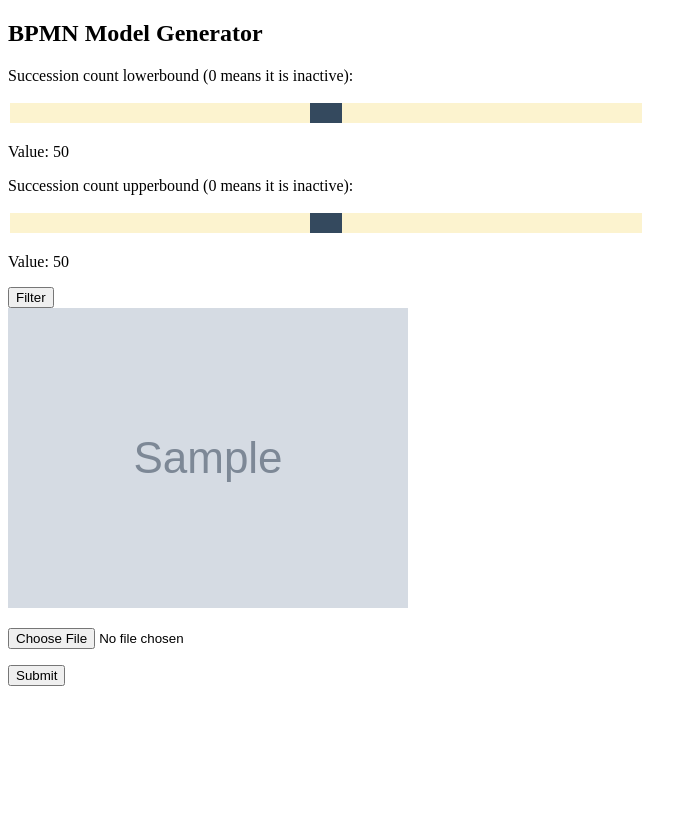
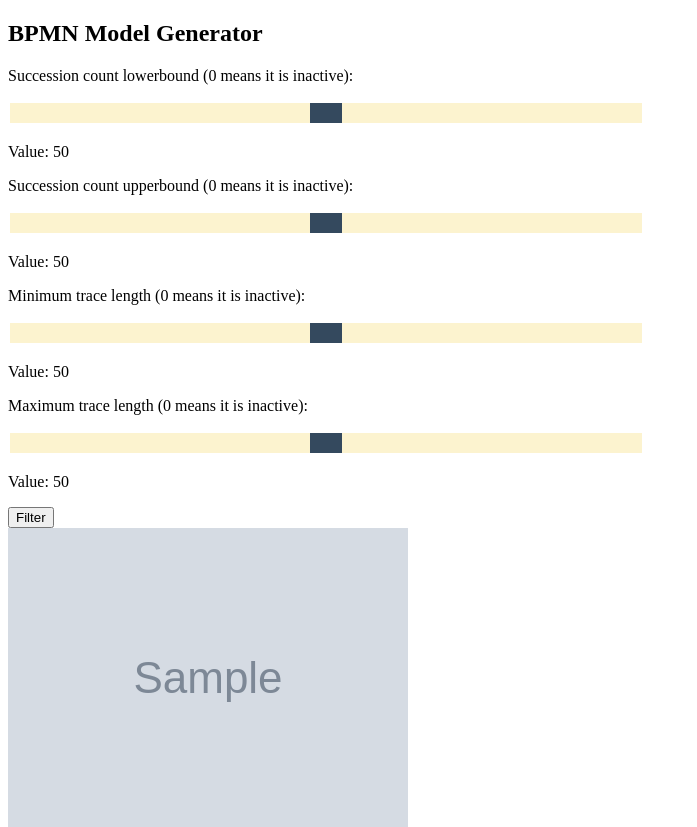
Before and after one commit to worso11/MBWebApp, a Flask app: template templates/upload.html in a window 1280 px wide. Shown: the top 827 px of the page, without its empty margins (0-697 px from the left). Before the commit the page ends 686 px from the top, so only its background shows below. Run offline with Flask 2, Linux system fonts and the light colour scheme; the template is opened without the code that fills it: most values are stand-ins (such as "Sample title", 1, 10 or a date in 2020); grey boxes marked "Sample" are stand-in pictures.

Commit message:
Add trace length filter

```diff
--- a/app.py
+++ b/app.py
@@ -48,9 +48,9 @@ def upload_image():
         G = myGraph.MyGraph()
         model_filename = os.path.join('static', filename)
         image_filename = os.path.join('static', "simple_process_model.png")
-        maxSlider = G.create_and_display_graph(image_filename, filename=model_filename)
+        maxSlider, maxSlider2 = G.create_and_display_graph(image_filename, filename=model_filename)
 
-        return render_template('upload.html', filename=image_filename, sliderValue=0, sliderValue2=0, maxSlider=maxSlider)
+        return render_template('upload.html', filename=image_filename, sliderValue=0, sliderValue2=0, sliderValue3=0, sliderValue4=0, maxSlider=maxSlider, maxSlider2=maxSlider2)
     else:
         flash('Allowed image types are -> csv, xes')
         return redirect(request.url)
@@ -87,27 +87,35 @@ def config_csv():
     df.to_csv(model_filename)
 
     G = myGraph.MyGraph()
-    maxSlider = G.create_and_display_graph(image_filename, filename=model_filename)
+    maxSlider, maxSlider2 = G.create_and_display_graph(image_filename, filename=model_filename)
 
-    return render_template('upload.html', filename=image_filename, sliderValue=0, sliderValue2=0, maxSlider=maxSlider)
+    return render_template('upload.html', filename=image_filename, sliderValue=0, sliderValue2=0, sliderValue3=0, sliderValue4=0, maxSlider=maxSlider, maxSlider2=maxSlider2)
 
 @app.route('/filtered', methods=['POST'])
 def filter_model():
     lower_filter = int(request.form["lowerFilter"])
     upper_filter = int(request.form["upperFilter"])
+    length_min_filter = int(request.form["lengthMinFilter"])
+    length_max_filter = int(request.form["lengthMaxFilter"])
 
     if (upper_filter == 0):
         upper_filter = float('inf')
 
+    if (length_max_filter == 0):
+        length_max_filter = float('inf')
+
     G = myGraph.MyGraph()
     model_filename = os.path.join('static', "simple_process_model." + FILE_TYPE)
     image_filename = os.path.join('static', "simple_process_model.png")
-    maxSlider = G.create_and_display_graph(image_filename, filename=model_filename, lowerbound=lower_filter, upperbound=upper_filter)
+    maxSlider, maxSlider2 = G.create_and_display_graph(image_filename, filename=model_filename, lowerbound=lower_filter, upperbound=upper_filter, min_len=length_min_filter, max_len=length_max_filter)
 
     if (upper_filter == float('inf')):
         upper_filter = 0
 
-    return render_template('upload.html', filename=image_filename, sliderValue=lower_filter, sliderValue2=upper_filter, maxSlider=maxSlider)
+    if (length_max_filter == float('inf')):
+        length_max_filter = 0
+
+    return render_template('upload.html', filename=image_filename, sliderValue=lower_filter, sliderValue2=upper_filter, sliderValue3=length_min_filter, sliderValue4=length_max_filter, maxSlider=maxSlider, maxSlider2=maxSlider2)
 
 
 @app.after_request
--- a/templates/upload.html
+++ b/templates/upload.html
@@ -56,6 +56,18 @@
           <input type="range" min="0" max="{{ maxSlider }}" value="{{ sliderValue2 }}"
                           class="myslider" id="sliderUpper" name="upperFilter">
           <p>Value: <span id="slider2"></span></p>
+        </div>
+        <div class="upperslider">
+          <p>Minimum trace length (0 means it is inactive):</p>
+          <input type="range" min="0" max="{{ maxSlider2 }}" value="{{ sliderValue3 }}"
+                          class="myslider" id="lengthMin" name="lengthMinFilter">
+          <p>Value: <span id="slider3"></span></p>
+        </div>
+        <div class="upperslider">
+          <p>Maximum trace length (0 means it is inactive):</p>
+          <input type="range" min="0" max="{{ maxSlider2 }}" value="{{ sliderValue4 }}"
+                          class="myslider" id="lengthMax" name="lengthMaxFilter">
+          <p>Value: <span id="slider4"></span></p>
           <input type="submit" value="Filter">
         </div>
     </form>
@@ -83,6 +95,26 @@
     }
     </script>
 
+    <script>
+    var rangeslider3 = document.getElementById("lengthMin");
+    var output3 = document.getElementById("slider3");
+    output3.innerHTML = rangeslider3.value;
+
+    rangeslider3.oninput = function() {
+      output3.innerHTML = this.value;
+    }
+    </script>
+
+    <script>
+    var rangeslider4 = document.getElementById("lengthMax");
+    var output4 = document.getElementById("slider4");
+    output4.innerHTML = rangeslider4.value;
+
+    rangeslider4.oninput = function() {
+      output4.innerHTML = this.value;
+    }
+    </script>
+
 {% endif %}
 <form method="post" action="/" enctype="multipart/form-data">
     <dl>
```
Also changed, not shown: myGraph.py (+26 -13 lines), static/simple_process_model.png.
